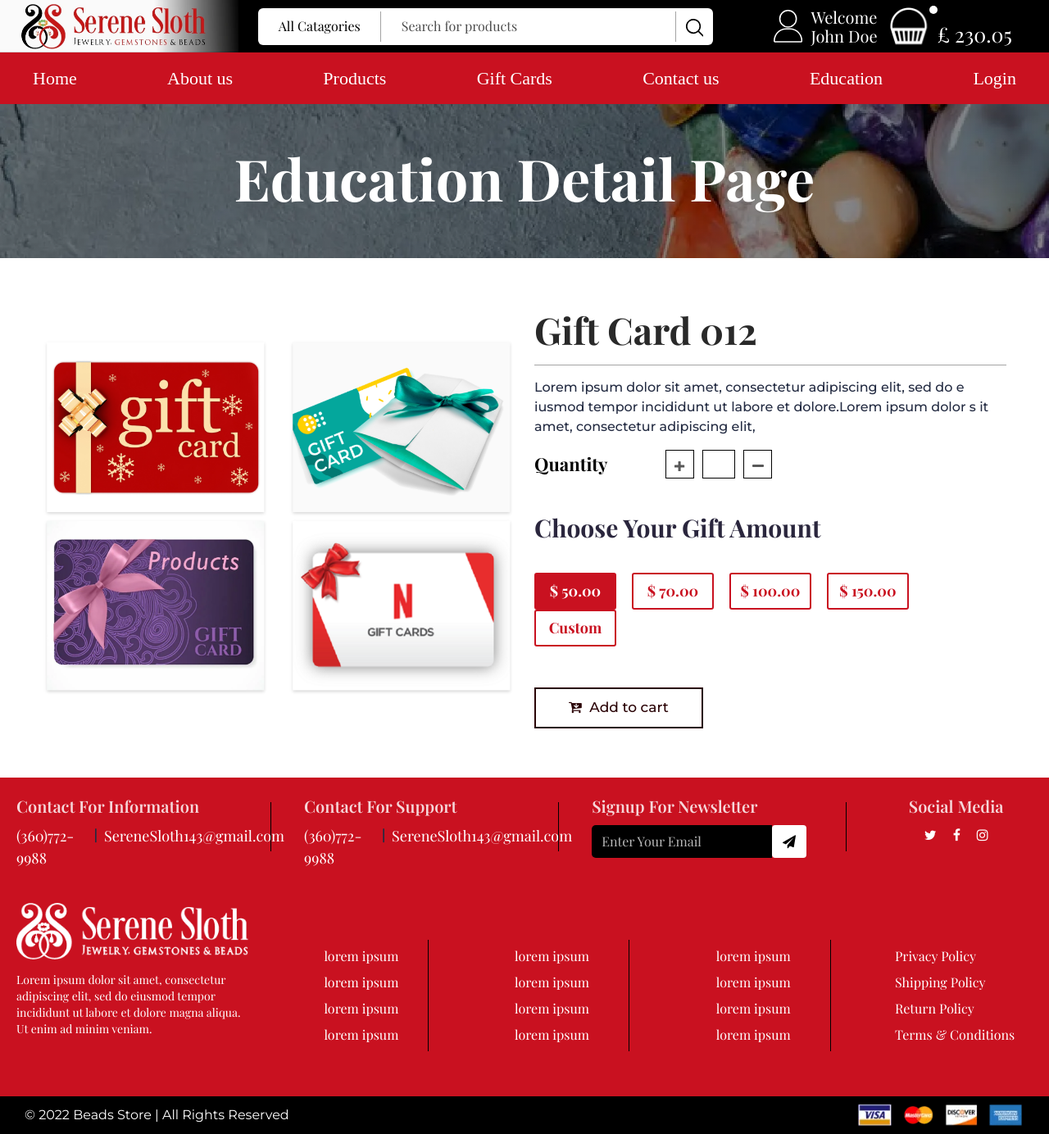
After one commit to sajidjabbar/serene, a PHP site: page /gift.php in a window 1280 px wide. The commit adds this page. Shown: the whole page at 82% size. Run offline with PHP 8.4, Linux system fonts and the light colour scheme; some libraries are stand-ins or nearby versions.

Commit message:
All Pages Done

```diff
--- a/cart.php
+++ b/cart.php
@@ -158,11 +158,11 @@
         </div>
         <div class="button-group">
             <div class="left-side">
-                <button class="btn shopping">Continue Shopping</button>
-                <button class="btn update">Continue Shopping</button>
+                <button class="btn shopping" onclick="location.href='shop.php'">Continue Shopping</button>
+                <button class="btn update">Update Basket</button>
             </div>
             <div class="right-side">
-                <button class="btn checkout">Proceed To Checkout</button>
+                <button class="btn checkout" onclick="location.href='checkout.php'">Proceed To Checkout</button>
                 <p>You’ll still have a chance to review your order</p>
             </div>
         </div>
--- /dev/null
+++ b/css/gift.css
@@ -0,0 +1,116 @@
+/* Gift Css Start Here */
+.gift_sec {
+	padding: 60px 40px;
+}
+.gift_sec .content-wrapper .heading-wrapper h3 {
+	color: #292929;
+	margin: 0;
+}
+.gift_sec .content-wrapper .heading-wrapper {
+	border-bottom: 1px solid #a4a4a4;
+	padding-bottom: 15px;
+}
+.gift_sec .content-wrapper p {
+	font-family: "Montserrat";
+	font-weight: 500;
+	line-height: 24px;
+	padding-top: 15px;
+}
+.gift_sec .content-wrapper .quantity {
+	display: flex;
+	align-items: center;
+}
+.gift_sec .content-wrapper .quantity .form-group {
+	display: flex;
+}
+.gift_sec .content-wrapper .quantity .form-group button {
+	border: 1px solid #000000;
+	background: transparent;
+	width: 35px;
+	height: 35px;
+}
+.gift_sec .content-wrapper .quantity .form-group input {
+	height: 35px;
+	border-radius: 0;
+	width: 40px;
+	margin: 0 10px;
+	border: 1px solid #000000;
+	font-family: "Montserrat";
+	font-weight: 600;
+	padding: 0;
+	text-align: center;
+}
+.gift_sec
+	.content-wrapper
+	.quantity
+	.form-group
+	input::-webkit-outer-spin-button,
+.gift_sec
+	.content-wrapper
+	.quantity
+	.form-group
+	input::-webkit-inner-spin-button {
+	-webkit-appearance: none;
+	margin: 0;
+}
+.gift_sec .content-wrapper .quantity label {
+	color: #000000;
+	font-size: 22px;
+	font-weight: 700;
+	width: 160px;
+}
+.gift_sec .content-wrapper .gift-amount {
+	margin-top: 40px;
+}
+.gift_sec .content-wrapper .gift-amount h3 {
+	font-size: 30px;
+	line-height: 40px;
+	color: #2a263d;
+}
+.gift_sec .content-wrapper .gift-amount ul.all-amounts {
+	padding: 0;
+	list-style: none;
+	margin: 35px 0 0 0;
+}
+.gift_sec .content-wrapper .gift-amount ul.all-amounts li {
+	display: inline-block;
+}
+.gift-amount ul.all-amounts li label span.checkmark .price {
+	border: 2px solid #c91120;
+	width: 100px;
+	margin: 0 15px 0 0px;
+	border-radius: 3px;
+	height: 45px;
+	text-align: center;
+	display: flex;
+	align-items: center;
+	justify-content: center;
+}
+.gift-amount ul.all-amounts li label span.checkmark .price h5 {
+	margin: 0;
+	font-size: 18px;
+	color: #c91120;
+	font-weight: 700;
+}
+.gift-amount ul.all-amounts li label input:checked ~ span.checkmark .price {
+	background: #c91120;
+}
+.gift-amount ul.all-amounts li label input:checked ~ span.checkmark .price h5 {
+	color: #fff;
+}
+.gift_sec .content-wrapper .button-group {
+	margin-top: 50px;
+}
+.gift_sec .content-wrapper .button-group .btn {
+	color: #290004;
+	border: 2px solid #290004;
+	border-radius: 0;
+	font-family: "Montserrat";
+	padding: 10px 40px;
+	font-weight: 500;
+	font-size: 17px;
+}
+.gift_sec .content-wrapper .button-group .btn i {
+	margin-right: 5px;
+}
+/* Gift Css End Here */
--- a/css/style.css
+++ b/css/style.css
@@ -97,6 +97,9 @@ figure {
 	display: flex;
 	align-items: center;
 	justify-content: space-between;
+}
+#headerTop .top-bar .right-side a {
+	text-decoration: none;
 }
 #headerTop .top-bar .right-side .profile-box {
 	display: flex;
--- /dev/null
+++ b/gift.php
@@ -0,0 +1,140 @@
+<!-- App Include Here -->
+<?php include 'inc/app.php'; ?>
+<!-- App Include Here -->
+
+<!-- Stylesheet -->
+<link rel="stylesheet" href="css/gift.css">
+<!-- Stylesheet -->
+
+<!-- Inner Banner Sec Start Here -->
+<section class="universal-banner">
+    <div class="container">
+        <div class="heading">
+            <h1>Education Detail Page</h1>
+        </div>
+    </div>
+</section>
+<!-- Inner Banner Sec End Here -->
+
+<!-- Gift Sec Start Here -->
+<section class="gift_sec">
+    <div class="container-fluid">
+        <div class="row align-items-center">
+            <div class="col-lg-6">
+                <div class="gift-images">
+                    <div class="row">
+                        <div class="col-md-6">
+                            <div class="gift-box">
+                                <figure><img src="img/gift1.png" alt="" class="img-fluid"></figure>
+                            </div>
+                        </div>
+                        <div class="col-md-6">
+                            <div class="gift-box">
+                                <figure><img src="img/gift2.png" alt="" class="img-fluid"></figure>
+                            </div>
+                        </div>
+                        <div class="col-md-6">
+                            <div class="gift-box">
+                                <figure><img src="img/gift3.png" alt="" class="img-fluid"></figure>
+                            </div>
+                        </div>
+                        <div class="col-md-6">
+                            <div class="gift-box">
+                                <figure><img src="img/gift4.png" alt="" class="img-fluid"></figure>
+                            </div>
+                        </div>
+                    </div>
+                </div>
+            </div>
+            <div class="col-lg-6">
+                <div class="content-wrapper">
+                    <div class="heading-wrapper">
+                        <h3>Gift Card 012</h3>
+                    </div>
+                    <p>
+                        Lorem ipsum dolor sit amet, consectetur adipiscing elit, sed do e iusmod tempor incididunt ut labore et dolore.Lorem ipsum dolor s it amet, consectetur adipiscing elit,
+                    </p>
+                    <div class="quantity">
+                        <label>Quantity</label>
+                        <div class="form-group">
+                            <button>
+                                <svg xmlns="http://www.w3.org/2000/svg" width="12.2" height="12.2" viewBox="0 0 12.2 12.2">
+                                    <path id="Icon_metro-plus" data-name="Icon metro-plus" d="M14.39,6.5H10.2V2.309a.381.381,0,0,0-.381-.381H7.527a.381.381,0,0,0-.381.381V6.5H2.952a.381.381,0,0,0-.381.381V9.172a.381.381,0,0,0,.381.381H7.146v4.194a.381.381,0,0,0,.381.381H9.815a.381.381,0,0,0,.381-.381V9.553H14.39a.381.381,0,0,0,.381-.381V6.884A.381.381,0,0,0,14.39,6.5Z" transform="translate(-2.571 -1.928)" fill="#585858" />
+                                </svg>
+                            </button>
+                            <input type="number" class="form-control" />
+                            <button>
+                                <svg xmlns="http://www.w3.org/2000/svg" width="14.001" height="3" viewBox="0 0 14.001 3">
+                                    <path id="Icon_awesome-minus" data-name="Icon awesome-minus" d="M13,14.625H1a1,1,0,0,0-1,1v1a1,1,0,0,0,1,1H13a1,1,0,0,0,1-1v-1A1,1,0,0,0,13,14.625Z" transform="translate(0 -14.625)" fill="#585858" />
+                                </svg>
+                            </button>
+                        </div>
+                    </div>
+                    <div class="gift-amount">
+                        <h3>Choose Your Gift Amount</h3>
+                        <ul class="all-amounts">
+                            <li>
+                                <label class="amount_container">
+                                    <input type="radio" hidden checked="checked" name="Amountradio">
+                                    <span class="checkmark">
+                                        <div class="price">
+                                            <h5>$ 50.00</h5>
+                                        </div>
+                                    </span>
+                                </label>
+                            </li>
+                            <li>
+                                <label class="amount_container">
+                                    <input type="radio" hidden name="Amountradio">
+                                    <span class="checkmark">
+                                        <div class="price">
+                                            <h5>$ 70.00</h5>
+                                        </div>
+                                    </span>
+                                </label>
+                            </li>
+                            <li>
+                                <label class="amount_container">
+                                    <input type="radio" hidden name="Amountradio">
+                                    <span class="checkmark">
+                                        <div class="price">
+                                            <h5>$ 100.00</h5>
+                                        </div>
+                                    </span>
+                                </label>
+                            </li>
+                            <li>
+                                <label class="amount_container">
+                                    <input type="radio" hidden name="Amountradio">
+                                    <span class="checkmark">
+                                        <div class="price">
+                                            <h5>$ 150.00</h5>
+                                        </div>
+                                    </span>
+                                </label>
+                            </li>
+                            <li>
+                                <label class="amount_container">
+                                    <input type="radio" hidden id="customAmount" name="Amountradio">
+                                    <span class="checkmark">
+                                        <div class="price">
+                                            <h5>Custom</h5>
+                                        </div>
+                                    </span>
+                                </label>
+                            </li>
+                        </ul>
+                    </div>
+                    <div class="button-group">
+                        <button class="btn"><i class="fa fa-cart-arrow-down" aria-hidden="true"></i> Add to cart</button>
+                    </div>
+                </div>
+            </div>
+        </div>
+    </div>
+</section>
+<!-- Gift Sec End Here -->
+
+<!-- Footer Include Here -->
+<?php include 'inc/footer.php'; ?>
+<!-- Footer Include Here -->
--- a/inc/header.php
+++ b/inc/header.php
@@ -33,6 +33,7 @@
             </div>
             <div class="col-lg-3">
                 <div class="right-side">
+                    <a href="profile.php">
                         <div class="profile-box">
                             <div class="icon">
                                 <svg xmlns="http://www.w3.org/2000/svg" width="35.193" height="39.822" viewBox="0 0 35.193 39.822">
@@ -46,6 +47,8 @@
                                 <h4>Welcome<br /> John Doe</h4>
                             </div>
                         </div>
+                    </a>
+                    <a href="cart.php">
                         <div class="cart-item">
                             <div class="icon">
                                 <img src="img/cart.webp" alt="" class="img-fluid">
@@ -55,6 +58,7 @@
                                 <h4>£ 230.05</h4>
                             </div>
                         </div>
+                    </a>
                 </div>
             </div>
         </div>
@@ -62,22 +66,22 @@
     <div class="navbar-menu">
         <ul class="menus">
             <li class="menu-items">
-                <a href="#" class="menu-links">Home</a>
+                <a href="index.php" class="menu-links">Home</a>
             </li>
             <li class="menu-items">
-                <a href="#" class="menu-links">About us</a>
+                <a href="about.php" class="menu-links">About us</a>
             </li>
             <li class="menu-items">
                 <a href="shop.php" class="menu-links">Products</a>
             </li>
             <li class="menu-items">
-                <a href="#" class="menu-links">Gift Cards</a>
+                <a href="gift.php" class="menu-links">Gift Cards</a>
             </li>
             <li class="menu-items">
                 <a href="contact.php" class="menu-links">Contact us</a>
             </li>
             <li class="menu-items">
-                <a href="#" class="menu-links">Education</a>
+                <a href="education.php" class="menu-links">Education</a>
             </li>
             <li class="menu-items">
                 <a href="signin.php" class="menu-links">Login</a>
--- a/signin.php
+++ b/signin.php
@@ -30,7 +30,7 @@
             </div>
             <div class="col-lg-6">
                 <div class="form-box">
-                    <form action="">
+                    <form action="profile.php">
                         <div class="heading-wrapper">
                             <h2>Sign in to your Account</h2>
                             <p>
```
Also changed, not shown: css/education.css (+47 -0 lines), css/thank-you.css (+19 -0 lines), education-detail.php (+32 -0 lines), education.php (+5 -5 lines), index.php (+15 -15 lines), product-detail.php (+11 -11 lines), shop.php (+16 -16 lines), thank-you.php (+7 -1 lines), img/Sapphire.png (added), img/gift1.png (added), img/gift2.png (added), img/gift3.png (added), img/gift4.png (added). Lines whose indentation alone changed are shown as unchanged.
